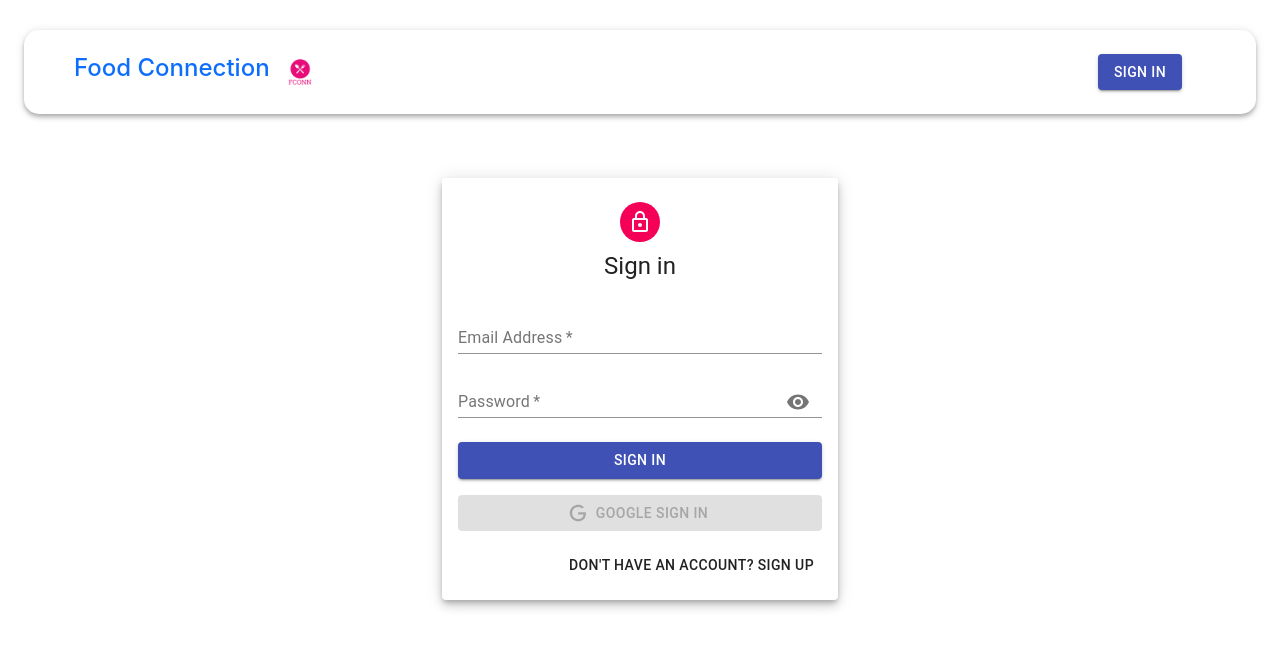
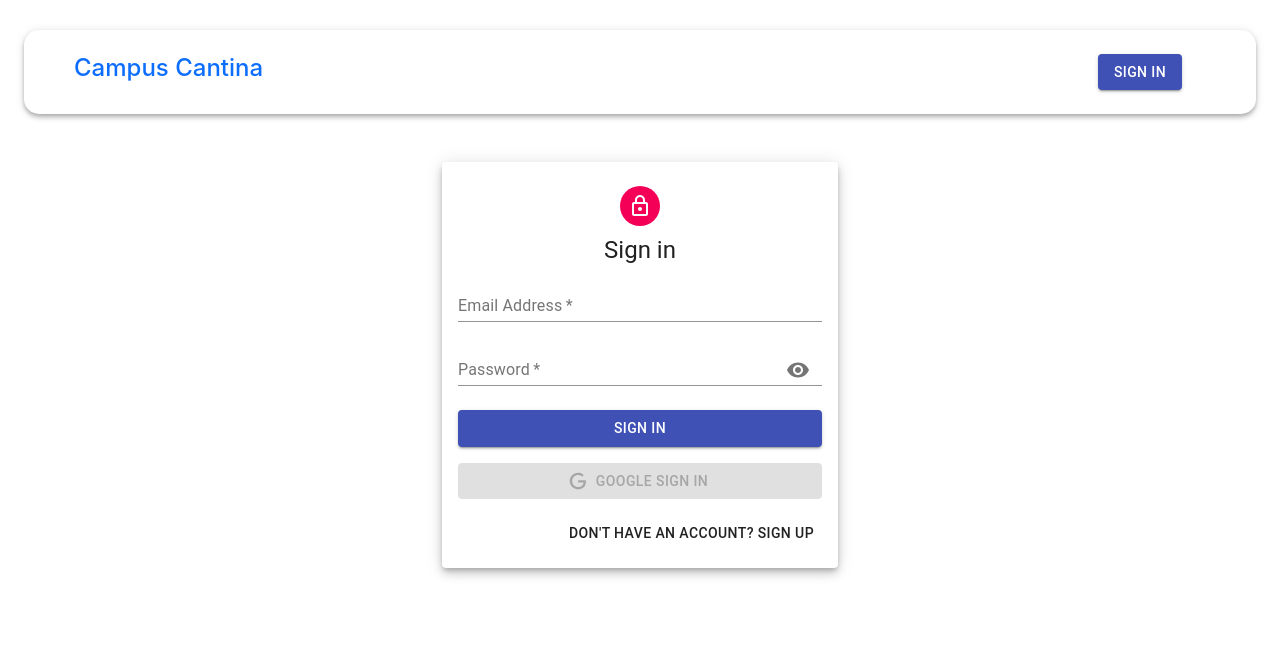
Before and after one commit to SamWilliamsW/FCONN, a React (Create React App) app: page /auth in a window 1280 px wide. Shown: the top 648 px of the page. Built offline with nearby package versions, Linux system fonts and the light colour scheme.

Commit message:
Changed to campus cantina

```diff
--- a/public/index.html
+++ b/public/index.html
@@ -24,7 +24,7 @@
       work correctly both with client-side routing and a non-root public URL.
       Learn how to configure a non-root public URL by running `npm run build`.
     -->
-    <title>FCONN</title>
+    <title>Campus Cantina</title>
   </head>
   <body>
     <noscript>You need to enable JavaScript to run this app.</noscript>
--- a/src/components/Auth/styles.js
+++ b/src/components/Auth/styles.js
@@ -2,7 +2,7 @@ import { makeStyles } from '@material-ui/core/styles';
 
 export default makeStyles((theme) => ({
   paper: {
-    marginTop: theme.spacing(8),
+    marginTop: theme.spacing(6),
     display: 'flex',
     flexDirection: 'column',
     alignItems: 'center',
@@ -19,7 +19,7 @@ export default makeStyles((theme) => ({
   },
   form: {
     width: '100%', // Fix IE 11 issue.
-    marginTop: theme.spacing(3),
+    marginTop: theme.spacing(1),
   },
   submit: {
     margin: theme.spacing(3, 0, 2),
--- a/src/components/Navbar/navbar.js
+++ b/src/components/Navbar/navbar.js
@@ -35,12 +35,10 @@ export default function Navbar() {
         <AppBar className={styles.appBar} position="static" color="inherit">
             {user === null ?
               <Link to="/auth" className={styles.brandContainer} style={{textDecoration: 'none'}}>
-                <h4 className={styles.imageUrl}>Food Connection</h4>
-                <img className={styles.image} src="fconnLogo.png" alt="icon" height="40px" />
+                <h4 className={styles.imageUrl}>Campus Cantina</h4>
               </Link>
             : <Link to="/" className={styles.brandContainer} style={{textDecoration: 'none'}}>
-                <h4 className={styles.imageUrl}>Food Connection</h4>
-                <img className={styles.image} src="fconnLogo.png" alt="icon" height="40px" />
+                <h4 className={styles.imageUrl}>Campus Cantina</h4>
               </Link>
             }
             <Toolbar className={styles.toolbar}>
```
